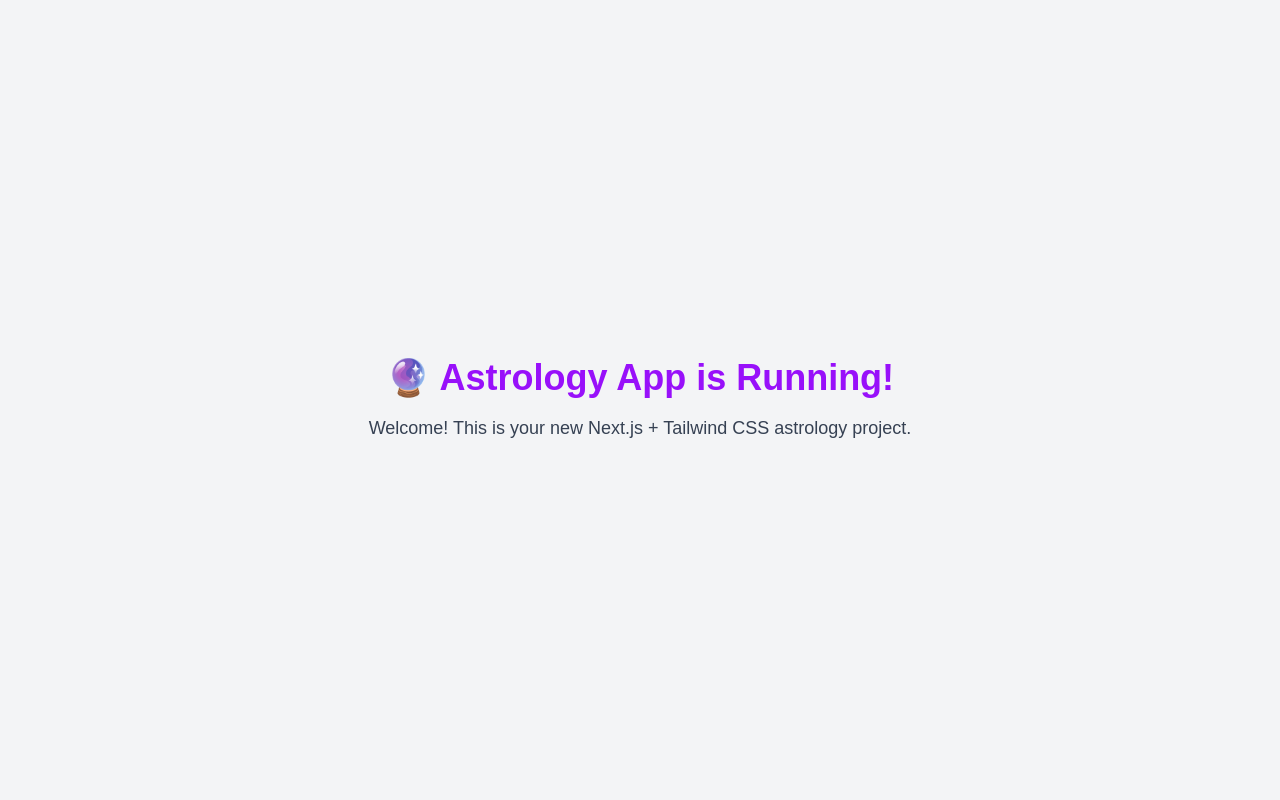
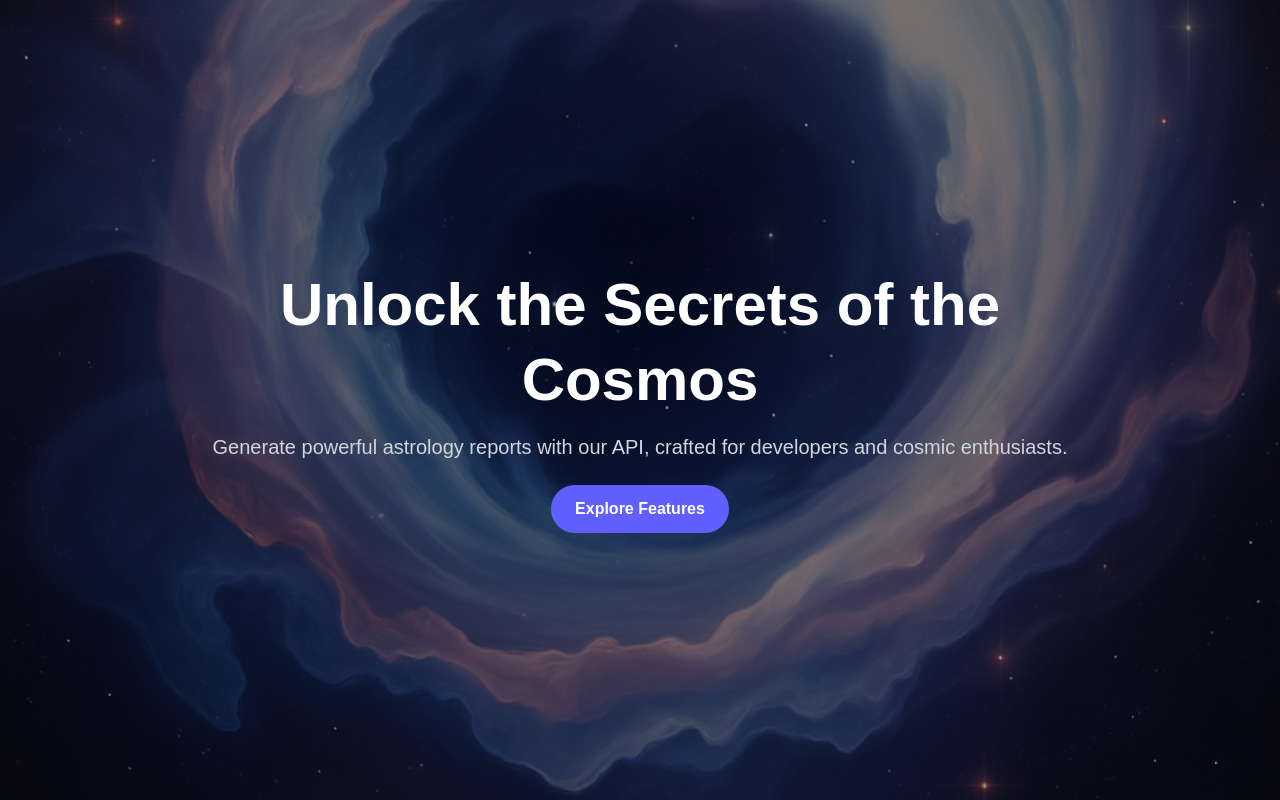
Before and after one commit to blackgrapes/astrology_black_grapes, a Next.js app: page / in a window 1280 px wide. Built offline with nearby package versions, Linux system fonts and the light colour scheme.

Commit message:
first commit

```diff
--- /dev/null
+++ b/src/app/components/landing/heroSection.tsx
@@ -0,0 +1,31 @@
+'use client';
+
+import Image from 'next/image';
+
+export default function HeroSection() {
+  return (
+    <main className="relative min-h-screen flex items-center justify-center bg-black text-white overflow-hidden">
+      <Image
+        src="/hero-bg.png"
+        alt="Cosmic Background"
+        fill
+        quality={100}
+        className="z-0 opacity-70 object-cover w-70"
+      />
+
+      {/* Overlay Content */}
+      <div className="z-10 text-center px-4">
+        <h1 className="text-4xl md:text-6xl font-extrabold leading-tight mb-4">
+          Unlock the Secrets of the <br />
+          <span className="text-white">Cosmos</span>
+        </h1>
+        <p className="text-lg md:text-xl text-gray-300 mb-6">
+          Generate powerful astrology reports with our API, crafted for developers and cosmic enthusiasts.
+        </p>
+        <button className="px-6 py-3 bg-indigo-500 hover:bg-indigo-600 transition rounded-full font-semibold">
+          Explore Features
+        </button>
+      </div>
+    </main>
+  );
+}
--- /dev/null
+++ b/src/app/layout/Navbar.tsx
@@ -0,0 +1,44 @@
+'use client';
+
+import { useState } from 'react';
+import { FiMenu, FiX } from 'react-icons/fi';
+
+export default function Navbar() {
+  const [isOpen, setIsOpen] = useState(false);
+
+  return (
+    <header className="bg-gradient-to-br from-purple-800 via-indigo-900 to-black text-white shadow-md fixed top-0 left-0 w-full z-50">
+      <nav className="flex items-center justify-between px-6 py-4 max-w-7xl mx-auto">
+        {/* Logo */}
+        <div className="text-2xl font-bold text-yellow-400 tracking-wide">
+          🔮 AstroGuide
+        </div>
+
+        {/* Desktop Menu */}
+        <ul className="hidden md:flex space-x-8 text-sm font-medium">
+          <li className="hover:text-yellow-400 transition"><a href="#">Home</a></li>
+          <li className="hover:text-yellow-400 transition"><a href="#">Horoscope</a></li>
+          <li className="hover:text-yellow-400 transition"><a href="#">Kundli</a></li>
+          <li className="hover:text-yellow-400 transition"><a href="#">Astrologers</a></li>
+          <li className="hover:text-yellow-400 transition"><a href="#">Contact</a></li>
+        </ul>
+
+        {/* Mobile Toggle */}
+        <button className="md:hidden text-yellow-400" onClick={() => setIsOpen(!isOpen)}>
+          {isOpen ? <FiX size={24} /> : <FiMenu size={24} />}
+        </button>
+      </nav>
+
+      {/* Mobile Menu */}
+      {isOpen && (
+        <div className="md:hidden px-6 pb-4 bg-black bg-opacity-80 text-sm font-medium space-y-2">
+          <a href="#" className="block hover:text-yellow-400">Home</a>
+          <a href="#" className="block hover:text-yellow-400">Horoscope</a>
+          <a href="#" className="block hover:text-yellow-400">Kundli</a>
+          <a href="#" className="block hover:text-yellow-400">Astrologers</a>
+          <a href="#" className="block hover:text-yellow-400">Contact</a>
+        </div>
+      )}
+    </header>
+  );
+}
--- a/src/app/page.tsx
+++ b/src/app/page.tsx
@@ -1,12 +1,9 @@
-export default function HomePage() {
+import HeroSection from "./components/landing/heroSection";
+
+export default function Home() {
   return (
-    <main className="flex min-h-screen items-center justify-center bg-gray-100 p-10">
-      <div className="text-center">
-        <h1 className="text-4xl font-bold text-purple-600">🔮 Astrology App is Running!</h1>
-        <p className="mt-4 text-lg text-gray-700">
-          Welcome! This is your new Next.js + Tailwind CSS astrology project.
-        </p>
-      </div>
+    <main>
+      <HeroSection />
     </main>
   );
 }
```
Also changed, not shown: package.json (+5 -4 lines), public/hero-bg.png (added), 1 other file (tests, documents, lock files or other folders).
